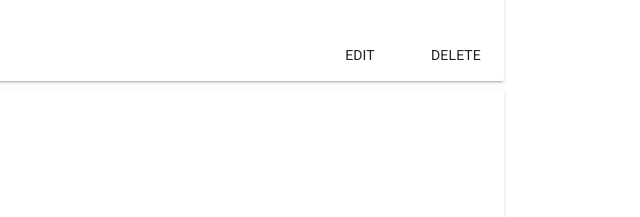
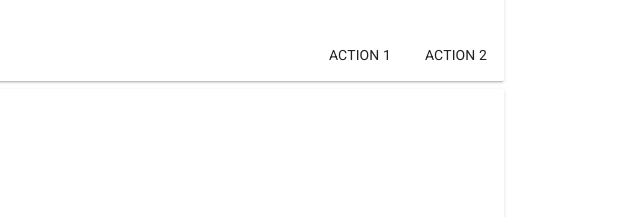
Before and after one commit to BrightlineLaw/app, an Electron app: page index.html at #!/dashboard in a window 1200 px wide. Shown: the part 186-403 px from the top of the page, 560-1200 px from the left. Drawn offline with Linux system fonts and the light colour scheme.

Commit message:
Revert 8bd4e54..4f79948
This rolls back to commit 8bd4e546b5cb5361a48b2b9cae1b9fd08254f7a1.

```diff
--- a/views/dashboard.html
+++ b/views/dashboard.html
@@ -22,8 +22,8 @@
 		   		<p>Card content</p>
 		 	</md-card-content>
 		 	<div class="md-actions" layout="row" layout-align="end center">
-		   		<md-button>Edit</md-button>
-		   		<md-button>Delete</md-button>
+		   		<md-button>Action 1</md-button>
+		   		<md-button>Action 2</md-button>
 		 	</div>
 		</md-card>
 
```
